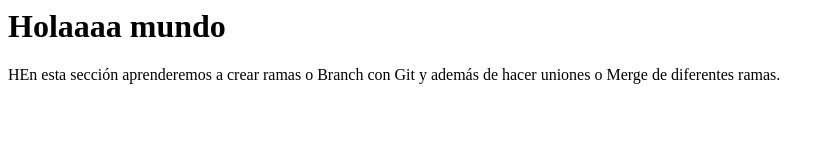
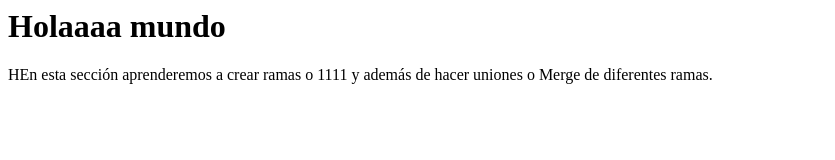
Before and after one commit to Jmartin1999/Git-Ejemplo, a plain HTML site: page index.html in a window 1280 px wide. Shown: the whole page, without its empty margins (0-835 px from the left). Drawn offline with Linux system fonts and the light colour scheme.

Commit message:
agregue unos

```diff
--- a/index.html
+++ b/index.html
@@ -4,6 +4,7 @@
     </head>
     <body>
         <h1>Holaaaa mundo</h1>
-        <p>HEn esta sección aprenderemos a crear ramas o Branch con Git y además de hacer uniones o Merge de diferentes ramas.</p>
+        <p>HEn esta sección aprenderemos a crear ramas o 1111 y además de hacer uniones o Merge de diferentes ramas.</p>
     </body>
+
 </html>
```
